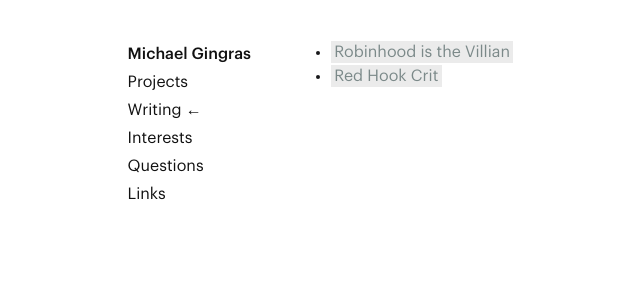
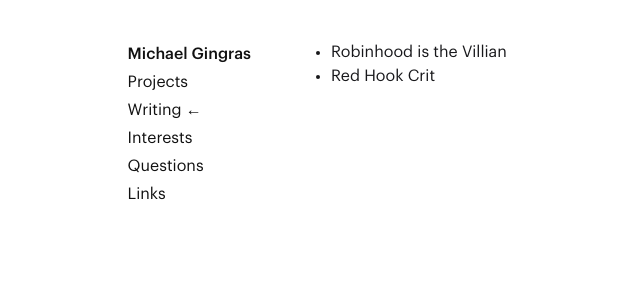
Before and after one commit to mcgingras/blog, a Jekyll site: the page built from writing.html, in a window 1280 px wide. Shown: the top 300 px of the page, without its empty margins (29-669 px from the left). Built offline with Jekyll 4.4.1, drawn with Linux system fonts in a browser that asks for light colours.

Commit message:
link styles

```diff
--- a/_data/interests.yml
+++ b/_data/interests.yml
@@ -27,8 +27,6 @@
 - name: Learning Interfaces
 - name: Computational Creativity
 - name: Unschooling, Education **
-- name: Psychedelics (therapeutic use)
-- name: Psychedelics (spiritual use)
 - name: Slow Design, Slow Fashion, Slowness **
 - name: Brewing Kumbucha
 - name: Interactive + New Media (general)
--- a/_sass/main.scss
+++ b/_sass/main.scss
@@ -35,11 +35,27 @@
     background: red;
 }
 
+.content li a {
+    text-decoration: none;
+    padding: 0;
+    color: #18181B;
+    background: transparent;
+}
+
+.content li a:hover {
+    background-color: transparent;
+}
+
 .content a {
     text-decoration: none;
     color: #7b8989;
     padding: .2rem;
-    background: #ebebeb;
+    background-color: #ebebeb;
+    transition: background-color 300ms;
+}
+
+.content a:hover {
+    background-color: #E6E1FA;
 }
 
 .nav{
```
